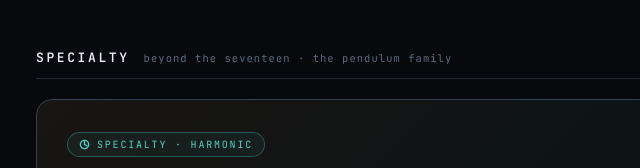
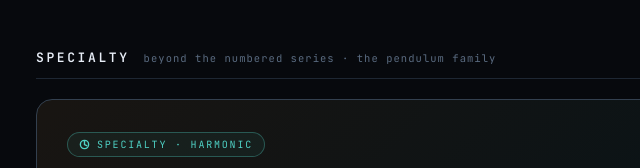
Before and after one commit to agenticocho/percussion-labs, a plain HTML site: page index.html in a window 1280 px wide. Shown: the part 2769-2937 px from the top of the page, 42-682 px from the left. Drawn offline with Linux system fonts and the light colour scheme.

Commit message:
Specialty label no longer encodes a count

```diff
--- a/index.html
+++ b/index.html
@@ -348,7 +348,7 @@
   <section>
     <div class="section-head">
       <h2>Specialty</h2>
-      <span>beyond the seventeen · the pendulum family</span>
+      <span>beyond the numbered series · the pendulum family</span>
     </div>
 
     <div class="spec">
```
